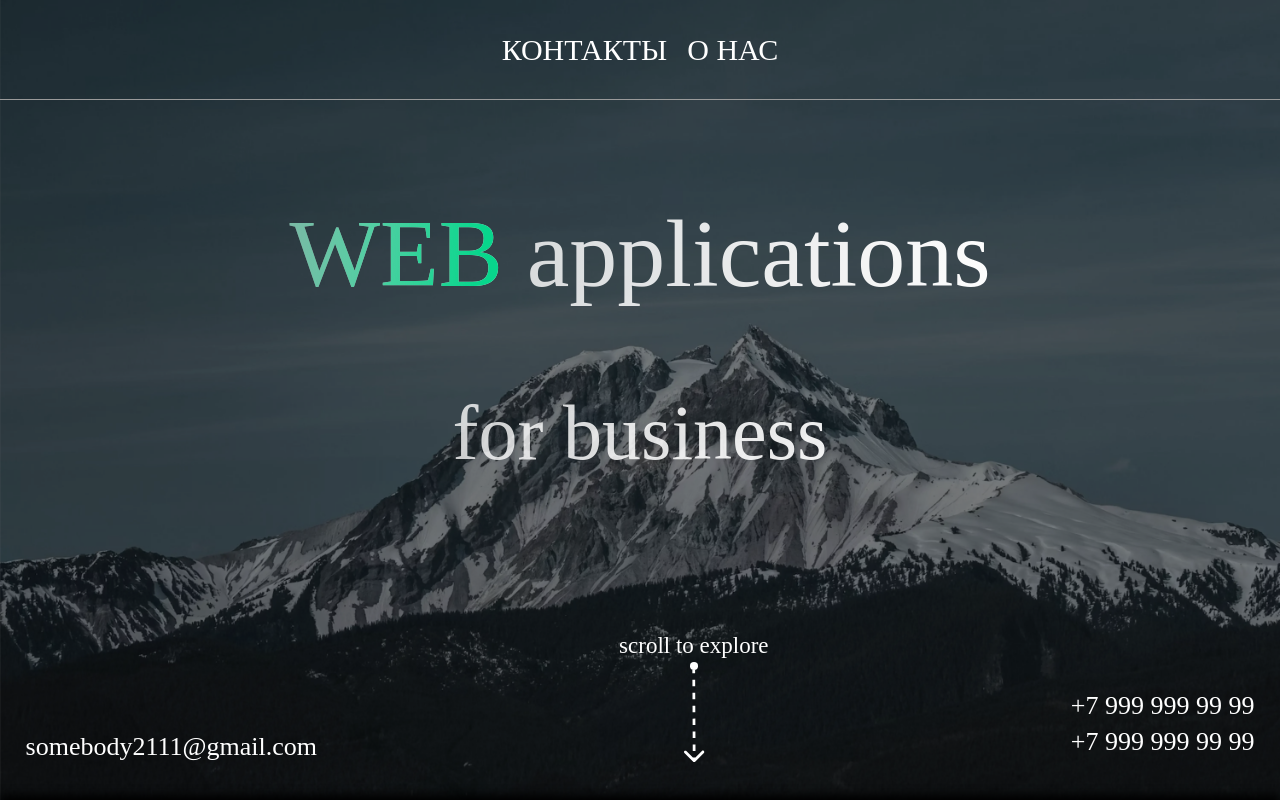
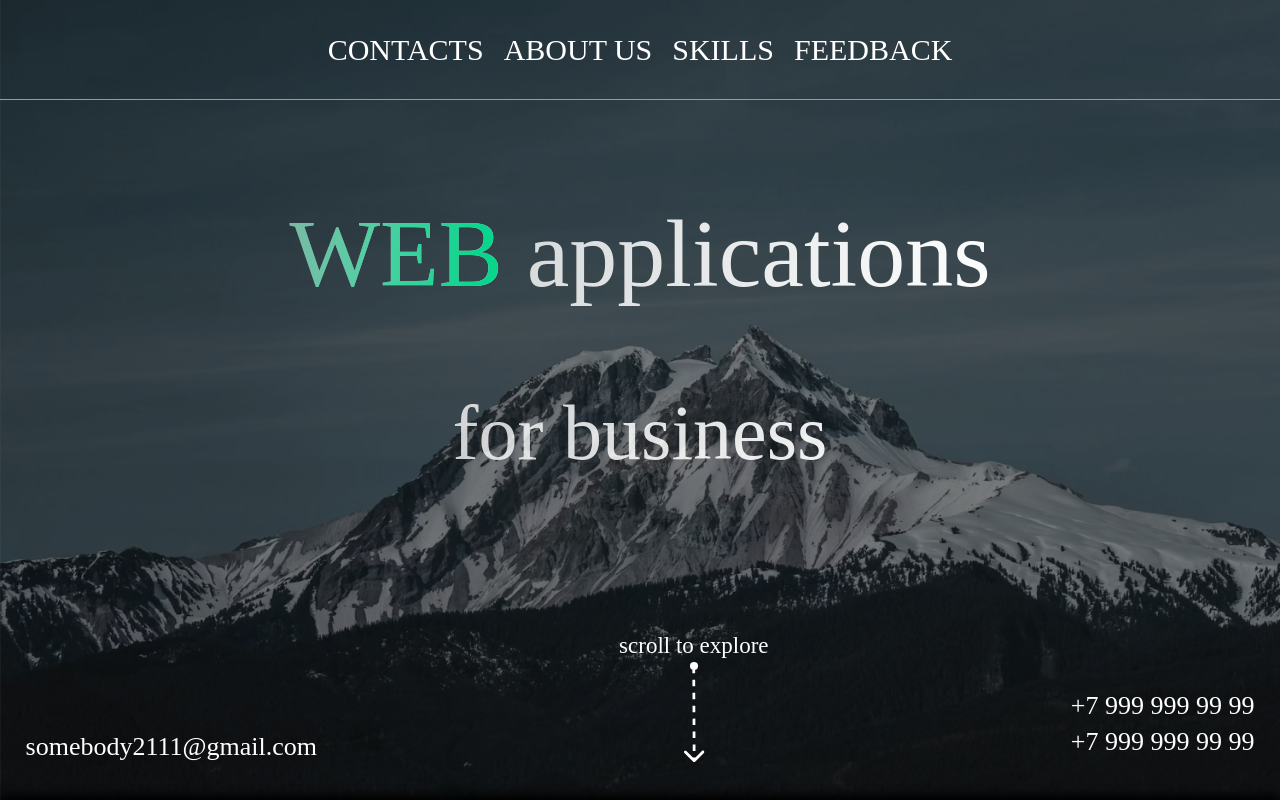
Before and after one commit to Daniks5-5/startport, a React (Create React App) app: page / in a window 1280 px wide. Shown: the top 800 px of the page. Built offline with nearby package versions, Linux system fonts and the light colour scheme.

Commit message:
change navigation menu

```diff
--- a/src/components/about/About.js
+++ b/src/components/about/About.js
@@ -1,7 +1,7 @@
 import "./about.css";
 const About = () => {
   return (
-    <section class="about">
+    <section class="about" id="about">
       <h2>about us</h2>
       <p>
         WE make web - applications for your business. It’s increases your sales
--- a/src/components/footer/Footer.js
+++ b/src/components/footer/Footer.js
@@ -3,7 +3,7 @@ import "./footer.css";
 
 const Footer = () => {
   return (
-    <footer className="footer">
+    <footer className="footer" id="feedback">
       <section className="form-block">
         <h2>Let’s talk!</h2>
         <Form></Form>
--- a/src/components/header/Header.js
+++ b/src/components/header/Header.js
@@ -3,7 +3,7 @@ import "./header.css";
 
 const Header = () => {
   return (
-    <header className="header">
+    <header className="header" id="header">
       <div className="header-filter"></div>
       <Navbar />
       <div className="header-block">
--- a/src/components/navbar/Navbar.js
+++ b/src/components/navbar/Navbar.js
@@ -5,10 +5,16 @@ const Navbar = () => {
     <nav className="navigation">
       <ul>
         <li>
-          <a href="#!">контакты</a>
+          <a href="#header">contacts</a>
         </li>
         <li>
-          <a href="#!">о нас</a>
+          <a href="#about">about us</a>
+        </li>
+        <li>
+          <a href="#skills">skills</a>
+        </li>
+        <li>
+          <a href="#feedback">feedback</a>
         </li>
       </ul>
     </nav>
--- a/src/components/skills/Skills.js
+++ b/src/components/skills/Skills.js
@@ -3,7 +3,7 @@ import "./skills.css";
 
 const Skills = () => {
   return (
-    <section className="skills">
+    <section className="skills" id="skills">
       <div className="skills-font"></div>
       <div className="skills-block">
         <h2>Our skills</h2>
```
